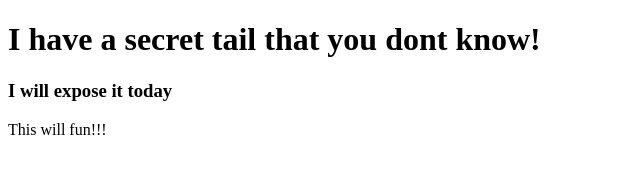
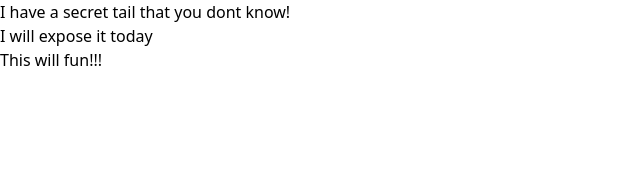
Before and after one commit to shohancs/tailwind-css, a plain HTML site: page index.html in a window 1280 px wide. Shown: the whole page, without its empty margins (0-640 px from the left). Drawn offline with nearby package versions, Linux system fonts and the light colour scheme.

Commit message:
Tailwind linking

```diff
--- a/index.html
+++ b/index.html
@@ -5,6 +5,8 @@
         <meta http-equiv="X-UA-Compatible" content="IE=edge">
         <meta name="viewport" content="width=device-width, initial-scale=1.0">
         <title>Tailwind Css</title>
+        <!-- Tilwind link -->
+        <script src="https://cdn.tailwindcss.com"></script>
     </head>
 
     <body>
```
